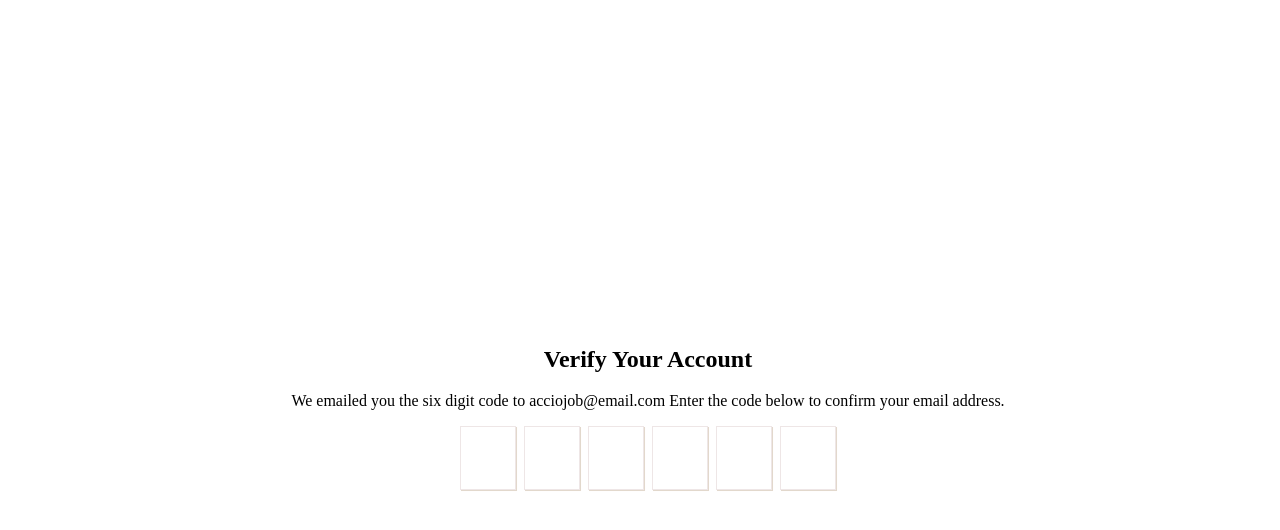
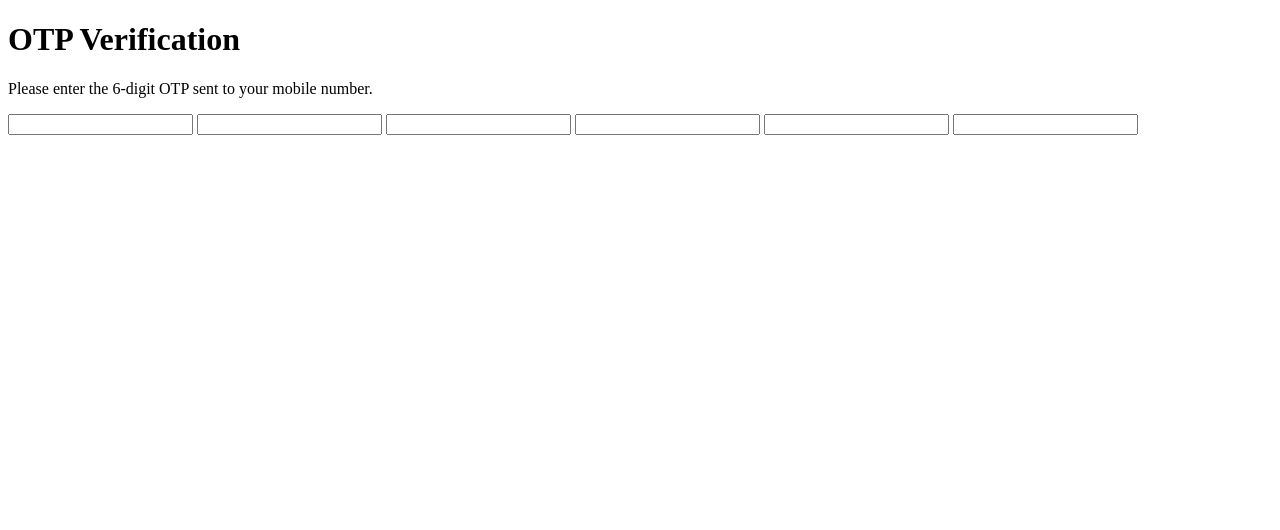
Before and after one commit to acciojob/OTP-Lavanya-pg87, a website: page main.html in a window 1280 px wide. Drawn offline with Linux system fonts and the light colour scheme.

Commit message:
created a submission

```diff
--- a/main.html
+++ b/main.html
@@ -1,70 +1,22 @@
 <!DOCTYPE html>
-
 <html>
 
 <head>
-	<link rel="stylesheet" href="styles.css">
-
-	<style>
-
-			section{
-				width:100vw;
-				height:100vh;
-				display:flex;
-				justify-content:center;
-				align-items:center;
-
-			}
-			h1{
-				text-align: center;
-			}
-
-
-			.code-container .code{
-				width:50px;
-				height:60px;
-				border:0.5px solid rgb(238, 230, 230);
-				box-shadow: 0.5px 0.5px 0.5px rgb(226, 216, 204);
-				font-size:24px;
-				text-align: center;
-
-
-			}
-
-			.code-container{
-					display:flex;
-					justify-content:center;
-					gap:8px;
-			}
-		.code:focus{
-			outline:none;
-
-		}
-	</style>
+    <link rel="stylesheet" href="styles.css">
 </head>
 
 <body>
-
-			<section>
-						<div>
-							<h1 id="verification_heading">Verify Your Account</h1>
-						<p id="verification_subtext">We emailed you the six digit code to acciojob@email.com Enter the code below to confirm your email address.</p>
-
-						<di class="code-container">
-
-							<input type="text" name="code" class="code" maxlength="1">
-							<input type="text" name="code" class="code" maxlength="1">
-							<input type="text" name="code" class="code" maxlength="1">
-							<input type="text" name="code" class="code" maxlength="1">
-							<input type="text" name="code" class="code" maxlength="1">
-							<input type="text" name="code" class="code" maxlength="1">
-						</div>
-						</div>
-			</section>
-	<!-- the entire body must be written by student -->
-    <script type="text/javascript" src="./script.js">
-</script>
-
+    <h1 id="verification_heading">OTP Verification</h1>
+    <p id="verification_subtext">Please enter the 6-digit OTP sent to your mobile number.</p>
+    <div class="code-container">
+        <input type="text" class="code" maxlength="1" oninput="focusNext(this)" onkeydown="handleBackspace(this)">
+        <input type="text" class="code" maxlength="1" oninput="focusNext(this)" onkeydown="handleBackspace(this)">
+        <input type="text" class="code" maxlength="1" oninput="focusNext(this)" onkeydown="handleBackspace(this)">
+        <input type="text" class="code" maxlength="1" oninput="focusNext(this)" onkeydown="handleBackspace(this)">
+        <input type="text" class="code" maxlength="1" oninput="focusNext(this)" onkeydown="handleBackspace(this)">
+        <input type="text" class="code" maxlength="1" oninput="focusNext(this)" onkeydown="handleBackspace(this)">
+    </div>
+    <script type="text/javascript" src="./script.js"></script>
 </body>
 
 </html>
--- a/script.js
+++ b/script.js
@@ -1,29 +1,17 @@
-//your JS code here. If required.
+function focusNext(currentInput) {
+    if (currentInput.value.length === 1) {
+        const nextInput = currentInput.nextElementSibling;
+        if (nextInput) {
+            nextInput.focus();
+        }
+    }
+}
 
-let element = document.getElementsByClassName("code");
-
-for(let i=0; i<element.length; i++){
-	element[i].addEventListener("keyup", (event) =>{
-
-		let currentElement = event.target
-		// -----
-		if(event.key === "Backspace"){
-			let prevElement = currentElement.previousElementSibling;
-			if(prevElement){
-				prevElement.focus();
-			}
-			return;
-		}
-			let code = event.key.charCodeAt(0);
-		if(code>= 48 && code <=57){
-			let nextElemet = currentElement.nextElementSibling;
-			if(nextElemet){
-				nextElemet.focus();
-			}
-
-		}
-		else{
-			event.target.value="";
-		}
-	})
+function handleBackspace(currentInput, event) {
+    if (currentInput.value === '' && event.key === 'Backspace') {
+        const previousInput = currentInput.previousElementSibling;
+        if (previousInput) {
+            previousInput.focus();
+        }
+    }
 }
```
